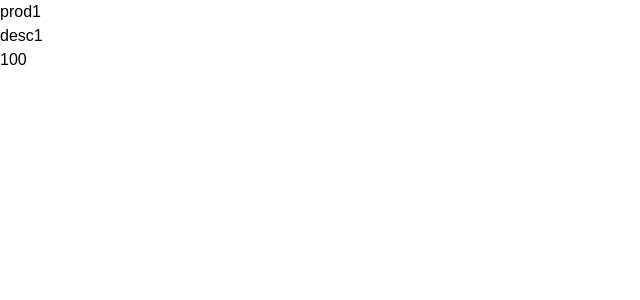
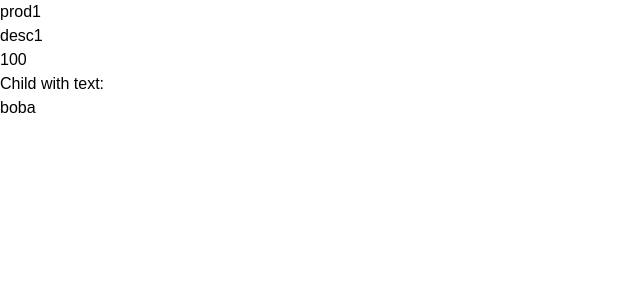
Before and after one commit to Xasan6988/Next_learning_from_code_mu, a Next.js app: page /prod_with_detail/detail/1 in a window 1280 px wide. Shown: the top 300 px of the page, without its empty margins (0-640 px from the left). Built offline with nearby package versions, Linux system fonts and the light colour scheme.

Commit message:
components with props

```diff
--- a/src/app/prod_with_detail/detail/[id]/page.tsx
+++ b/src/app/prod_with_detail/detail/[id]/page.tsx
@@ -1,5 +1,6 @@
 import { notFound } from 'next/navigation';
 import prods from '../../prods';
+import Child from '@/components/Child/Child';
 
 export default async function DetailProd({params}: {params: Promise<{id: number}>}) {
   const {id} = await params;
@@ -15,6 +16,8 @@ export default async function DetailProd({params}: {params: Promise<{id: number}
       <p>{detailProd.desc}</p>
       <p>{detailProd.cost}</p>
 
+
+      <Child text='boba' />
     </div>
   )
 }
--- /dev/null
+++ b/src/components/Child/Child.tsx
@@ -0,0 +1,12 @@
+
+interface IChildProps {
+  text: string
+}
+export default function Child({ text }: IChildProps) {
+  return (
+    <div>
+      <h1>Child with text:</h1>
+      <p>{text}</p>
+    </div>
+  )
+}
```
